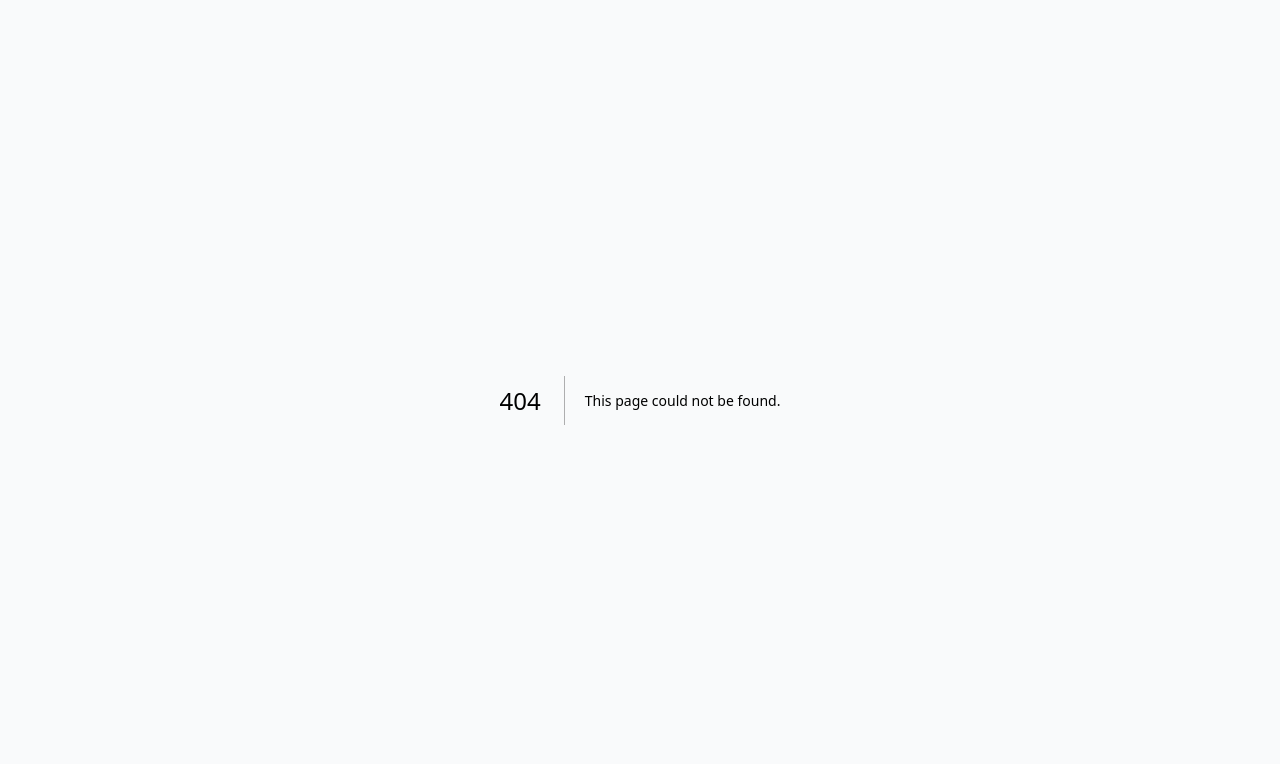
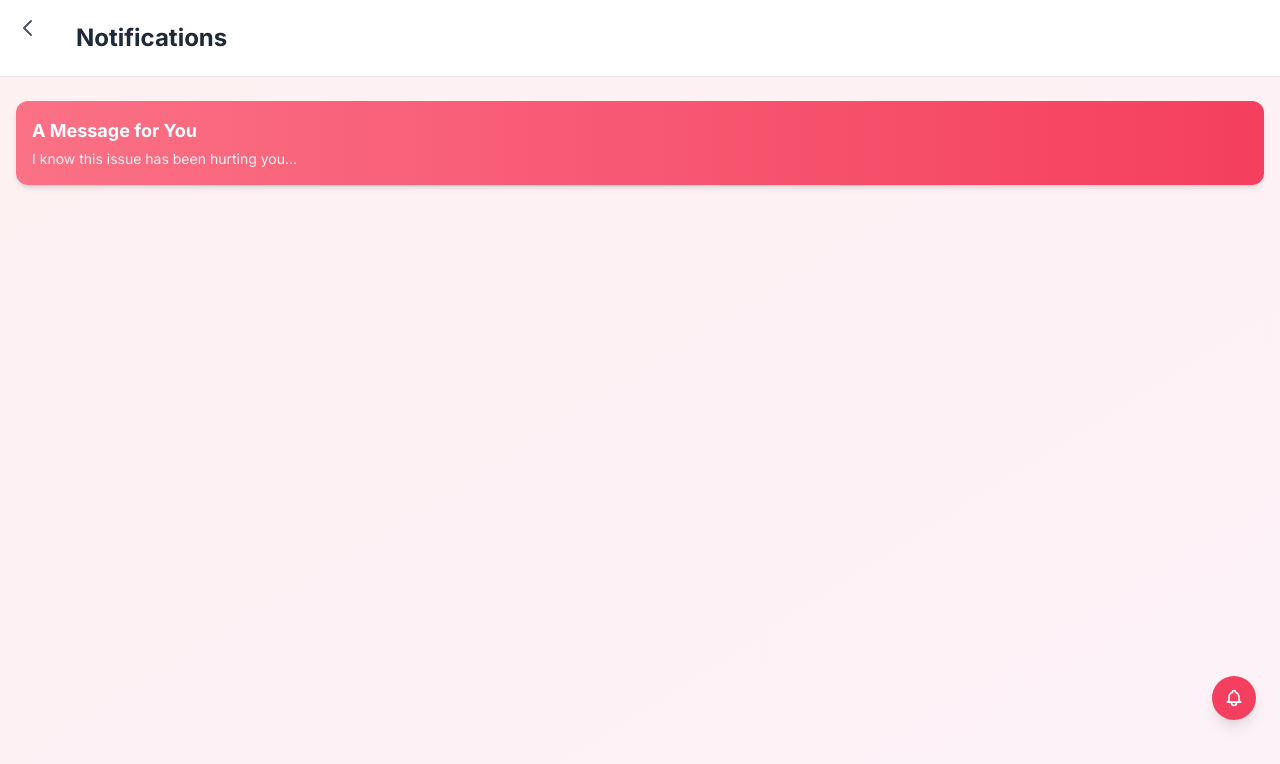
Before and after one commit to asmi130725-stack/return-gift, a Next.js app: page /notifications in a window 1280 px wide. Before the commit this address had no page. Shown: the top 764 px of the page. Built offline with nearby package versions, Linux system fonts and the light colour scheme.

Commit message:
notification section added

```diff
--- a/src/app/layout.tsx
+++ b/src/app/layout.tsx
@@ -1,6 +1,7 @@
 import type { Metadata, Viewport } from 'next'
 import { Inter, Lora, Caveat, Dancing_Script } from 'next/font/google'
 import { Toaster } from 'react-hot-toast'
+import { ApologyCard } from '@/components/ApologyCard'
 import './globals.css'
 
 const inter = Inter({
@@ -71,6 +72,7 @@ export default function RootLayout({
             },
           }}
         />
+        <ApologyCard />
         {/* Safe area for notched devices */}
         <div className="min-h-screen pt-safe-top pb-safe-bottom">
           {children}
--- /dev/null
+++ b/src/app/notifications/page.tsx
@@ -0,0 +1,141 @@
+'use client'
+
+import { useState } from 'react'
+import { motion, AnimatePresence } from 'framer-motion'
+import Link from 'next/link'
+
+const BackArrowIcon = () => (
+  <svg className="w-6 h-6" fill="none" stroke="currentColor" viewBox="0 0 24 24">
+    <path strokeLinecap="round" strokeLinejoin="round" strokeWidth={2} d="M15 19l-7-7 7-7" />
+  </svg>
+)
+
+const XIcon = () => (
+  <svg className="w-5 h-5" fill="none" stroke="currentColor" viewBox="0 0 24 24">
+    <path strokeLinecap="round" strokeLinejoin="round" strokeWidth={2} d="M6 18L18 6M6 6l12 12" />
+  </svg>
+)
+
+export default function NotificationsPage() {
+  const [expandedId, setExpandedId] = useState<string | null>(null)
+
+  const notifications = [
+    {
+      id: 'apology',
+      title: 'A Message for You',
+      preview: "I know this issue has been hurting you...",
+      fullContent: (
+        <div>
+          <p className="text-base leading-relaxed">
+            I know this issue has been hurting you, and I'm really sorry for the times I made you feel like you weren't my priority. That was never what I wanted you to feel. You mean a lot to me, even if I haven't always shown it in the way you needed.
+          </p>
+
+          <p className="text-base leading-relaxed pt-4">
+            I'm not bored of you, and I'm not tired of us. I sometimes struggle with how I manage my energy and time, but that doesn't change how much I care about you. I'm trying to be more intentional and more aware, not because I have to, but because you matter to me.
+          </p>
+
+          <p className="text-base leading-relaxed pt-4 font-medium text-rose-600">
+            I don't want us to keep going in circles over this. I just want us to feel good with each other again. I care about what we have, and I'm here, trying, because I want this to work. I love you so so so much.
+          </p>
+        </div>
+      ),
+      color: 'from-rose-400 to-rose-500',
+    },
+  ]
+
+  return (
+    <div className="min-h-screen bg-gradient-to-br from-rose-50 to-pink-50 pb-20">
+      {/* Header */}
+      <div className="bg-white border-b border-gray-200 sticky top-0 z-40">
+        <div className="flex items-center gap-4 px-4 py-4">
+          <Link href="/" className="text-gray-600 hover:text-gray-900 transition-colors">
+            <BackArrowIcon />
+          </Link>
+          <h1 className="text-2xl font-bold text-gray-800">Notifications</h1>
+        </div>
+      </div>
+
+      {/* Notifications List */}
+      <div className="px-4 py-6">
+        <div className="space-y-4">
+          {notifications.map((notif) => (
+            <motion.button
+              key={notif.id}
+              onClick={() => setExpandedId(expandedId === notif.id ? null : notif.id)}
+              initial={{ opacity: 0, y: 20 }}
+              animate={{ opacity: 1, y: 0 }}
+              className="w-full text-left"
+            >
+              <div className={`bg-gradient-to-r ${notif.color} rounded-xl p-4 shadow-md hover:shadow-lg transition-all duration-200 text-white`}>
+                <h3 className="font-bold text-lg mb-1">{notif.title}</h3>
+                <p className="text-sm opacity-90">{notif.preview}</p>
+              </div>
+            </motion.button>
+          ))}
+        </div>
+      </div>
+
+      {/* Expanded Modal */}
+      <AnimatePresence>
+        {expandedId && (
+          <>
+            {/* Backdrop */}
+            <motion.div
+              initial={{ opacity: 0 }}
+              animate={{ opacity: 1 }}
+              exit={{ opacity: 0 }}
+              onClick={() => setExpandedId(null)}
+              className="fixed inset-0 bg-black bg-opacity-40 z-50"
+            />
+
+            {/* Card */}
+            <motion.div
+              initial={{ opacity: 0, scale: 0.9, y: 20 }}
+              animate={{ opacity: 1, scale: 1, y: 0 }}
+              exit={{ opacity: 0, scale: 0.9, y: 20 }}
+              transition={{ duration: 0.3 }}
+              className="fixed inset-0 z-50 flex items-center justify-center p-4"
+              onClick={(e) => {
+                if (e.target === e.currentTarget) setExpandedId(null)
+              }}
+            >
+              <div className="bg-white rounded-2xl shadow-2xl max-w-md w-full overflow-hidden">
+                {/* Header */}
+                {notifications.find((n) => n.id === expandedId) && (
+                  <>
+                    <div className={`bg-gradient-to-r ${notifications.find((n) => n.id === expandedId)?.color} px-6 py-8 relative`}>
+                      <button
+                        onClick={() => setExpandedId(null)}
+                        className="absolute top-4 right-4 text-white hover:bg-white hover:bg-opacity-20 rounded-full p-2 transition-colors"
+                      >
+                        <XIcon />
+                      </button>
+                      <h2 className="text-2xl font-bold text-white">
+                        {notifications.find((n) => n.id === expandedId)?.title}
+                      </h2>
+                    </div>
+
+                    {/* Content */}
+                    <div className="px-6 py-8 text-gray-700">
+                      {notifications.find((n) => n.id === expandedId)?.fullContent}
+                    </div>
+
+                    {/* Footer */}
+                    <div className="bg-gray-50 px-6 py-4 flex gap-3">
+                      <button
+                        onClick={() => setExpandedId(null)}
+                        className="flex-1 bg-rose-500 hover:bg-rose-600 text-white font-medium py-2 px-4 rounded-lg transition-colors duration-200"
+                      >
+                        Close
+                      </button>
+                    </div>
+                  </>
+                )}
+              </div>
+            </motion.div>
+          </>
+        )}
+      </AnimatePresence>
+    </div>
+  )
+}
--- /dev/null
+++ b/src/components/ApologyCard.tsx
@@ -0,0 +1,48 @@
+'use client'
+
+import { useState, useEffect } from 'react'
+import { motion } from 'framer-motion'
+import Link from 'next/link'
+
+const BellIcon = () => (
+  <svg className="w-5 h-5" fill="none" stroke="currentColor" viewBox="0 0 24 24">
+    <path strokeLinecap="round" strokeLinejoin="round" strokeWidth={2} d="M15 17h5l-1.405-1.405A2.032 2.032 0 0118 14.158V11a6.002 6.002 0 00-4-5.659V5a2 2 0 10-4 0v.341C7.67 6.165 6 8.388 6 11v3.159c0 .538-.214 1.055-.595 1.436L4 17h5m6 0v1a3 3 0 11-6 0v-1m6 0H9" />
+  </svg>
+)
+
+export function ApologyCard() {
+  const [isClient, setIsClient] = useState(false)
+  const [hasShownOnce, setHasShownOnce] = useState(false)
+
+  // Check if card has been shown before on first load
+  useEffect(() => {
+    setIsClient(true)
+    const hasShown = localStorage.getItem('apology-card-shown')
+    if (!hasShown) {
+      localStorage.setItem('apology-card-shown', 'true')
+    }
+    setHasShownOnce(true)
+  }, [])
+
+  // Only show notification button if card has been shown at least once
+  if (!isClient) return null
+
+  return (
+    <>
+      {/* Notification Button */}
+      {hasShownOnce && (
+        <Link href="/notifications">
+          <motion.button
+            initial={{ opacity: 0, scale: 0.8 }}
+            animate={{ opacity: 1, scale: 1 }}
+            transition={{ duration: 0.3 }}
+            className="fixed bottom-20 right-6 z-40 bg-rose-500 hover:bg-rose-600 text-white rounded-full p-3 shadow-lg transition-all duration-200 hover:shadow-xl"
+            title="View notifications"
+          >
+            <BellIcon />
+          </motion.button>
+        </Link>
+      )}
+    </>
+  )
+}
```
Also changed, not shown: 1 other file (tests, documents, lock files or other folders).
